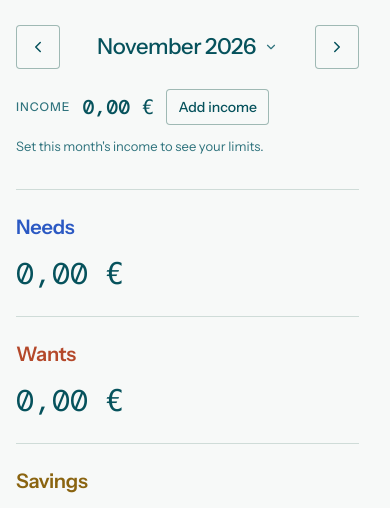
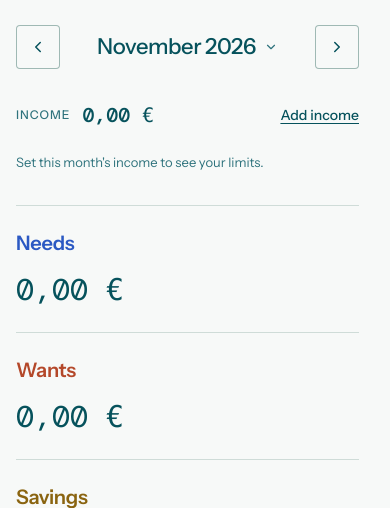
Before and after one commit to gabrielajamhour/needs-wants-tracker, a Flask app: page / in a window 390 px wide. Shown: the part 84-592 px from the top of the page. Run offline with Flask 3, Linux system fonts and the light colour scheme; data comes from the database, SQL or seed files in the repository; data that the repository does not hold is empty.

Commit message:
Align the income line and even out the spacing on small screens

```diff
--- a/static/styles.css
+++ b/static/styles.css
@@ -958,11 +958,32 @@ h1 {
     .summary-toolbar {
         flex-direction: column;
         align-items: stretch;
+        gap: var(--space-5)
     }
 
     .summary-toolbar .hint {
         flex: none;
         text-align: left;
+    }
+
+    /* The income line goes edge to edge like the month row: label and figure together
+    on the left, the link on the right */
+    .summary-toolbar .income-line {
+        flex-wrap: nowrap;
+    }
+
+    /* "Edit income" is a light underlined link here, not a boxed button */
+    .income-line .button {
+        margin-left: auto;
+        padding: 0 0 0 var(--space-2);
+        box-shadow: none;
+        background: none;
+        text-decoration: underline;
+        text-underline-offset: 3px;
+    }
+
+    .income-line .button:hover {
+        background: none;
     }
 }
 
@@ -1375,6 +1396,13 @@ a.segmented-option {
     display: grid;
     gap: var(--space-5) var(--space-7);
     margin: var(--space-6) 0;
+}
+
+/* Small screens: the same space above the hero as between the month row and the income line */
+@media (max-width: 600px) {
+    .hero {
+        margin-top: var(--space-5);
+    }
 }
 
 /* Wide screens: the number and the bar side by side */
```
